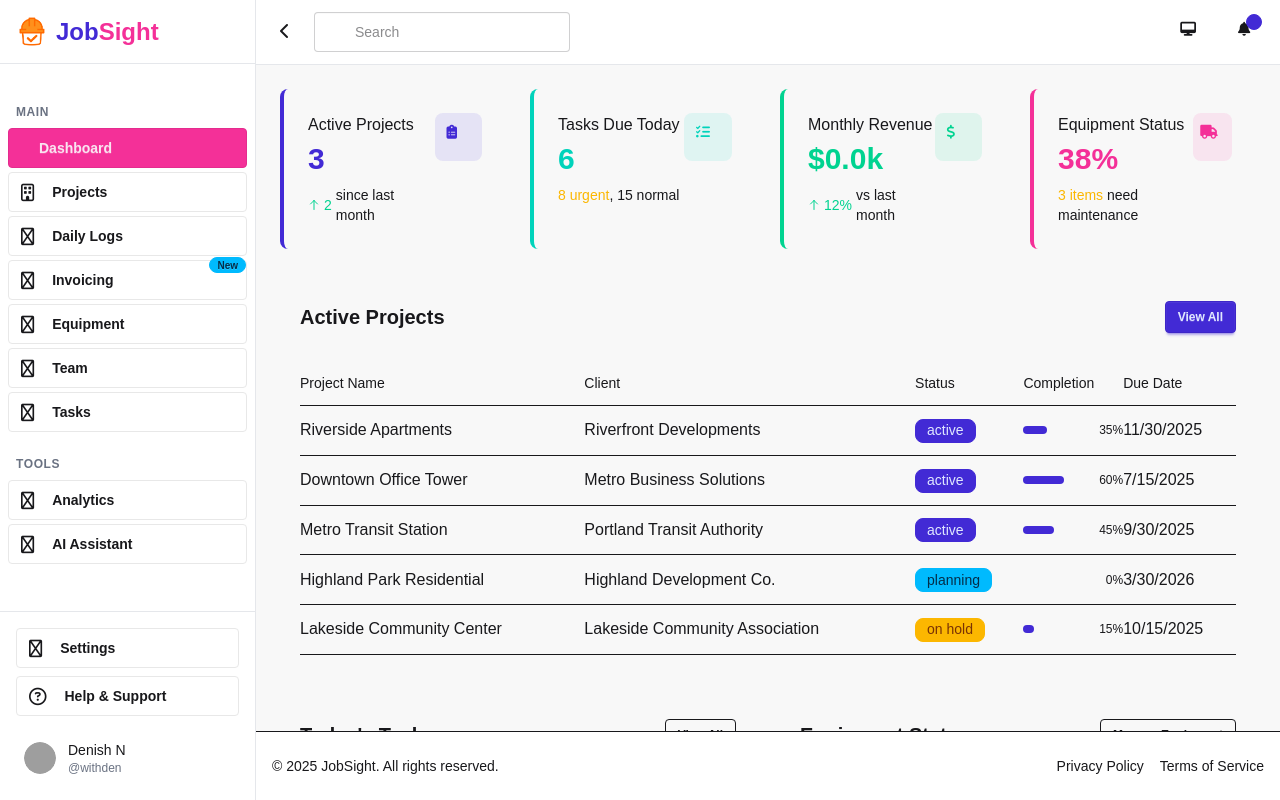
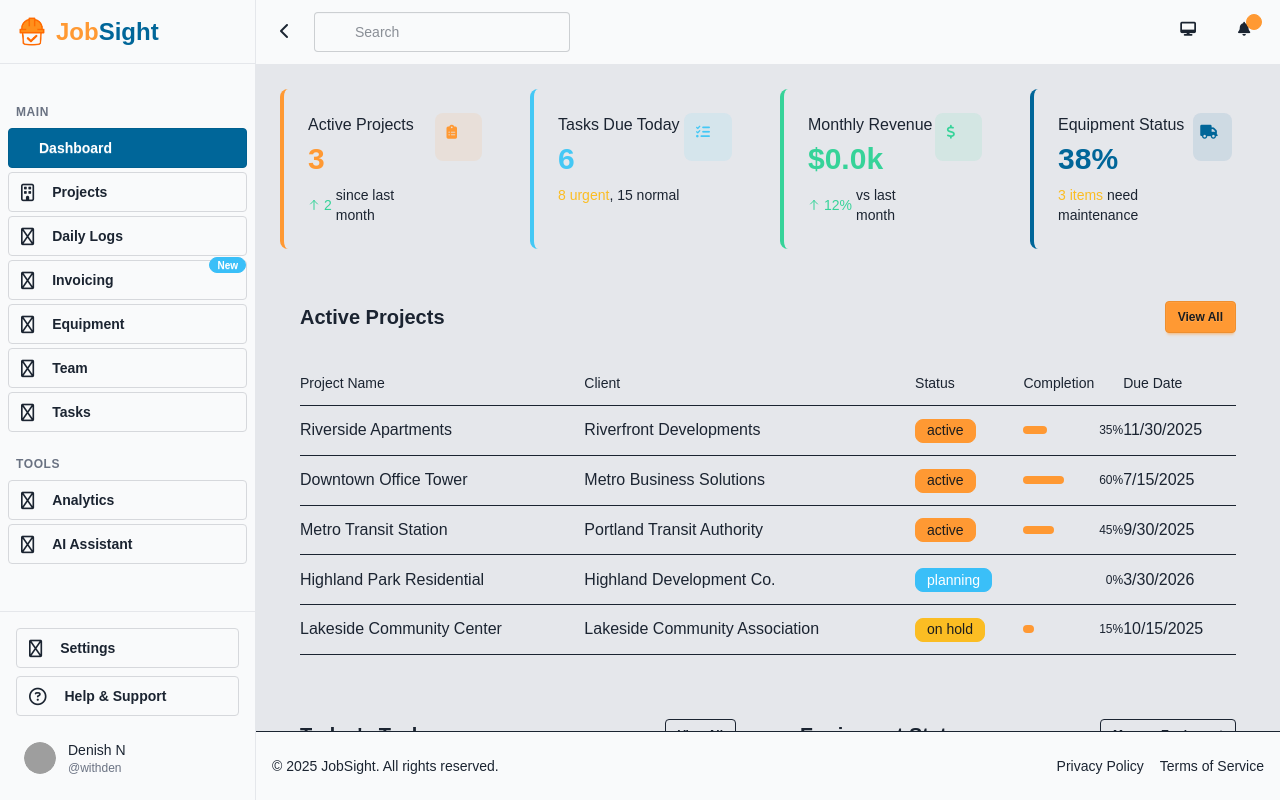
Before and after one commit to wize-works/jobsight-app, a Next.js app: page /dashboard in a window 1280 px wide. Built offline with nearby package versions, Linux system fonts and the light colour scheme; grey boxes are pictures that could not be loaded; some icons are missing.

Commit message:
feat: Update theme names and configurations in CSS and JavaScript files

```diff
--- a/deployment/ingress.yaml
+++ b/deployment/ingress.yaml
@@ -23,6 +23,7 @@ metadata:
   annotations:
     kubernetes.io/ingress.class: nginx
     cert-manager.io/cluster-issuer: wizeworks-encrypt
+    nginx.ingress.kubernetes.io/rewrite-target: /
     nginx.ingress.kubernetes.io/force-ssl-redirect: "true"
 spec:
   ingressClassName: nginx
--- a/package.json
+++ b/package.json
@@ -27,6 +27,6 @@
         "@tailwindcss/postcss": "^4",
         "eslint": "^9",
         "eslint-config-next": "15.3.1",
-        "tailwindcss": "^4"
+        "tailwindcss": "^4.1.5"
     }
 }
--- a/src/app/daisy.dark.css
+++ b/src/app/daisy.dark.css
@@ -1,33 +1,39 @@
-@plugin 'daisyui';
+@plugin "daisyui/theme" {
+    name: "dark";
+    default: false;
+    prefersdark: false;
+    color-scheme: "dark";
+    --color-primary: #FF9933;
+    --color-primary-content: #1B1C1E;
 
-@plugin "daisyui/theme" {
-    name: 'daisydark';
-    default: false;
-    prefersdark: true;
-    color-scheme: 'dark';
-    --color-base-100: oklch(0.25 0 0 / 1);
-    --color-base-200: oklch(0.32 0 0 / 1);
-    --color-base-300: oklch(0.39 0 0 / 1);
-    --color-base-content: oklch(0.96 0 0 / 1);
-    --color-primary: oklch(0.68 0.21 33.69 / 1);
-    --color-primary-content: oklch(0.96 0 0 / 1);
-    --color-secondary: oklch(0.60 0.12 242.57 / 1);
-    --color-secondary-content: oklch(0.96 0 0 / 1);
-    --color-accent: oklch(0.84 0.15 86.54 / 1);
-    --color-accent-content: oklch(0.96 0 0 / 1);
-    --color-neutral: oklch(0.96 0 0 / 1);
-    --color-neutral-content: oklch(0.25 0 0 / 1);
-    --color-info: oklch(0.6 0.216559 257.2136);
-    --color-info-content: oklch(98% 0.019 200.873);
-    --color-success: oklch(0.64 0.1751 146.74);
-    --color-success-content: oklch(98% 0.014 180.72);
-    --color-warning: oklch(79% 0.184 86.047);
-    --color-warning-content: oklch(98% 0.016 73.684);
-    --color-error: oklch(0.62 0.1939 24.72);
-    --color-error-content: oklch(97% 0.013 17.38);
+    --color-secondary: #3388BB;
+    --color-secondary-content: #FFFFFF;
+
+    --color-accent: #44C8F5;
+    --color-accent-content: #1B1C1E;
+
+    --color-neutral: #1F2937;
+    --color-neutral-content: #E5E7EB;
+
+    --color-base-100: #1B2431;
+    --color-base-200: #161C27;
+    --color-base-300: #0F131A;
+    --color-base-content: #F9FAFB;
+
+    --color-info: #3ABFF8;
+    --color-info-content: #1B1C1E;
+
+    --color-success: #36D399;
+    --color-success-content: #1B1C1E;
+
+    --color-warning: #FBBF24;
+    --color-warning-content: #1B1C1E;
+
+    --color-error: #F87171;
+    --color-error-content: #1B1C1E;
     --radius-selector: 0.5rem;
-    --radius-field: 2rem;
-    --radius-box: 1rem;
+    --radius-field: 0.25rem;
+    --radius-box: 0.25rem;
     --size-selector: 0.25rem;
     --size-field: 0.25rem;
     --border: 1px;
--- a/src/app/daisy.light.css
+++ b/src/app/daisy.light.css
@@ -1,36 +1,34 @@
-@plugin 'daisyui';
-
 @plugin "daisyui/theme" {
-    name: 'daisylight';
+    name: 'light';
     default: true;
     prefersdark: false;
-    color-scheme: 'light';
-    --color-base-300: oklch(0.96 0 0 / 1);
-    --color-base-200: oklch(0.93 0 0 / 1);
-    --color-base-100: oklch(0.80 0 0 / 1);
-    --color-base-content: oklch(0.32 0 0 / 1);
-    --color-primary: oklch(0.76 0.16 69.37 / 1);
-    --color-primary-content: oklch(0.96 0 0 / 1);
-    --color-secondary: oklch(0.65 0.13 242.69 / 1);
-    --color-secondary-content: oklch(0.96 0 0 / 1);
-    --color-accent: oklch(0.98 0.12 108.36 / 1);
-    --color-accent-content: oklch(0.32 0 0 / 1);
-    --color-neutral: oklch(0.47 0 0 / 1);
-    --color-neutral-content: oklch(0.96 0 0 / 1);
-    --color-info: oklch(0.6 0.216559 257.2136);
-    --color-info-content: oklch(0.96 0 0 / 1);
-    --color-success: oklch(0.67 0.16 144.21 / 1);
-    --color-success-content: oklch(0.96 0 0 / 1);
-    --color-warning: oklch(79% 0.184 86.047);
-    --color-warning-content: oklch(98% 0.016 73.684);
-    --color-error: oklch(0.64 0.22 28.81 / 1);
-    --color-error-content: oklch(97% 0.013 17.38);
-    --radius-selector: 0.5rem;
-    --radius-field: 2rem;
-    --radius-box: 1rem;
-    --size-selector: 0.25rem;
-    --size-field: 0.25rem;
-    --border: 1px;
-    --depth: 1;
-    --noise: 0;
+    color-scheme: light;
+    --color-primary: #FF9933;
+    --color-primary-content: #1B1C1E;
+
+    --color-secondary: #006699;
+    --color-secondary-content: #FFFFFF;
+
+    --color-accent: #44C8F5;
+    --color-accent-content: #1B1C1E;
+
+    --color-neutral: #374151;
+    --color-neutral-content: #F3F4F6;
+
+    --color-base-100: #F9FAFB;
+    --color-base-200: #E5E7EB;
+    --color-base-300: #D1D5DB;
+    --color-base-content: #1B2431;
+
+    --color-info: #3ABFF8;
+    --color-info-content: #FFFFFF;
+
+    --color-success: #36D399;
+    --color-success-content: #FFFFFF;
+
+    --color-warning: #FBBD23;
+    --color-warning-content: #1B1C1E;
+
+    --color-error: #F87272;
+    --color-error-content: #1B1C1E;
 }
--- a/src/app/globals.css
+++ b/src/app/globals.css
@@ -1,7 +1,7 @@
 @import "tailwindcss";
 
 @plugin "daisyui" {
-    themes: [ "daisylight --default", "daisydark --prefersdark"]
+    themes: [ "light --default", "dark --prefersdark"]
 }
 
 ;
--- a/src/components/navigation/nav-item.js
+++ b/src/components/navigation/nav-item.js
@@ -10,7 +10,7 @@ export const NavItem = ({ icon, text, isActive, isCollapsed, hasChildren, isNew,
                 <i className={`${icon} fa-lg flex-none ${!isCollapsed ? "mr-3" : ""}`} />
                 <span className={`flex-1 text-left ${isCollapsed ? "hidden" : ""}`}>{text}</span>
                 {isNew && <span className={`badge badge-xs badge-info absolute -top-1 right-0 text-2xs ${isCollapsed ? "hidden" : ""}`}>New</span>}
-                {hasChildren && <i className={`fa-light fa-chevron-right w-3 h-3 ${isCollapsed ? "hidden" : ""}`} />}
+                {hasChildren && <i className={`far fa-chevron-right w-3 h-3 ${isCollapsed ? "hidden" : ""}`} />}
             </Link>
         </li>
     )
--- a/src/components/theme/provider.js
+++ b/src/components/theme/provider.js
@@ -7,7 +7,7 @@ export function ThemeProvider({ children, ...props }) {
             attribute="data-theme"
             defaultTheme="light"
             enableSystem={false}
-            themes={["daisylight", "daisydark"]}
+            themes={["light", "dark"]}
             storageKey="theme"
             enableColorScheme={true}
             {...props}
```
Also changed, not shown: 1 other file (tests, documents, lock files or other folders).
